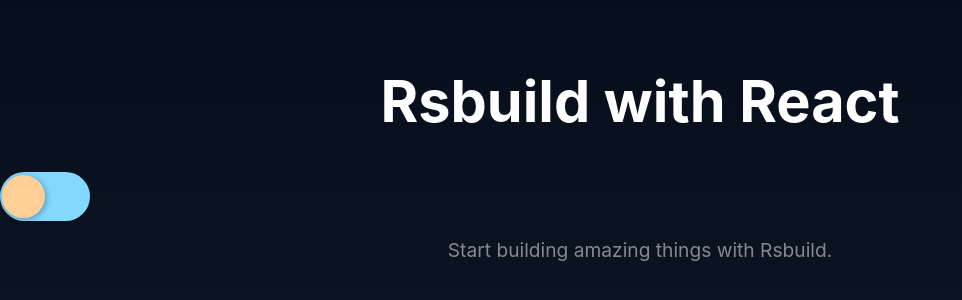
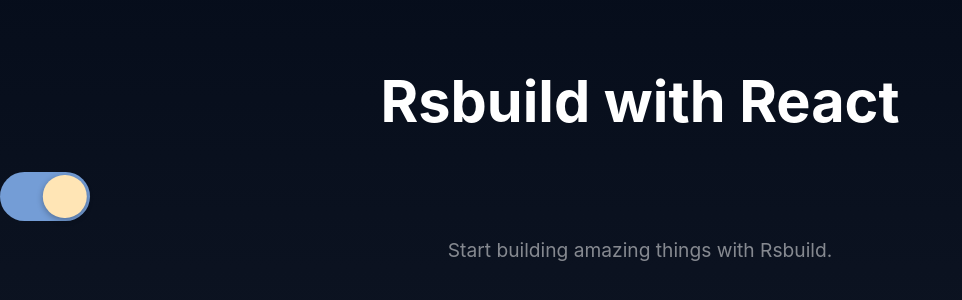
Before and after one commit to jonmah/jonmah, a React app: page / in a window 1280 px wide. Shown: the part 244-544 px from the top of the page, without its empty margins (0-962 px from the left). Built offline with nearby package versions, Linux system fonts and the light colour scheme; the HTML template or start-up script is replaced by a standard one.

Commit message:
Added working theme toggle

```diff
--- a/src/App.tsx
+++ b/src/App.tsx
@@ -1,14 +1,21 @@
+import { useState } from 'react';
+
 import Toggle from './components/form/Toggle/Toggle';
 import './App.css';
+import './styles/variables.css'
 
-const App = () => {
+export default function App() {
+  const [isDarkMode, setIsDarkMode] = useState(true)
+
+  const handleIsDarkModeToggle = () => {
+    setIsDarkMode(!isDarkMode)
+  }
+
   return (
-    <div className="content">
+    <div className="content" data-theme="dark">
       <h1>Rsbuild with React</h1>
-      <Toggle handleToggle={() => console.log('toggle')} testIdPrefix="asdf"/>
+      <Toggle handleToggle={handleIsDarkModeToggle} isOn={isDarkMode} testIdPrefix="App-theme"/>
       <p>Start building amazing things with Rsbuild.</p>
     </div>
   );
 };
-
-export default App;
--- a/src/components/form/Toggle/Toggle.module.css
+++ b/src/components/form/Toggle/Toggle.module.css
@@ -8,7 +8,8 @@
   position: relative;
   width: 5.6rem;
   height: 3.1rem;
-  background-color: #83d8ff;
+  /* background-color: #83d8ff; */
+  background-color: var(--blue-color);
   border-radius: 5rem;
   transition: background-color 200ms
     cubic-bezier(0.445, 0.05, 0.55, 0.95);
--- a/src/components/form/Toggle/Toggle.tsx
+++ b/src/components/form/Toggle/Toggle.tsx
@@ -10,6 +10,7 @@
   handleToggle,
   isOn,
   testIdPrefix,
+  ...otherProps
 }: ToggleProps) {
   const id = crypto.randomUUID();
 
@@ -22,6 +23,7 @@
         onChange={handleToggle}
         data-testid={`${testIdPrefix}-toggle`}
         type="checkbox"
+        {...otherProps}
       />
       <label htmlFor={id} className={styles.toggleLabel}>
         <span className={styles.toggleHandler}></span>
--- /dev/null
+++ b/src/styles/variables.css
@@ -0,0 +1,13 @@
+:root {
+  /* body{
+    --blue-color: #6F00FF;
+  } */
+  [data-theme="dark"] {
+    --blue-color: #6F00FF;
+  }
+
+  /* Set the light mode variables... */
+  [data-theme="light"] {
+    --blue-color: white;
+  }
+}
```
Also changed, not shown: package.json (+6 -3 lines), 1 other file (tests, documents, lock files or other folders).
